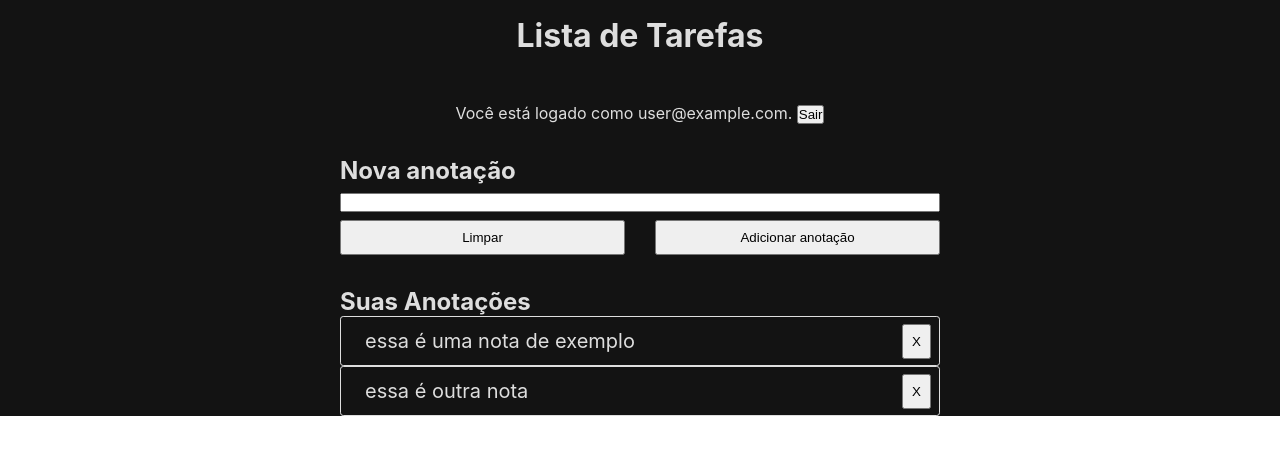
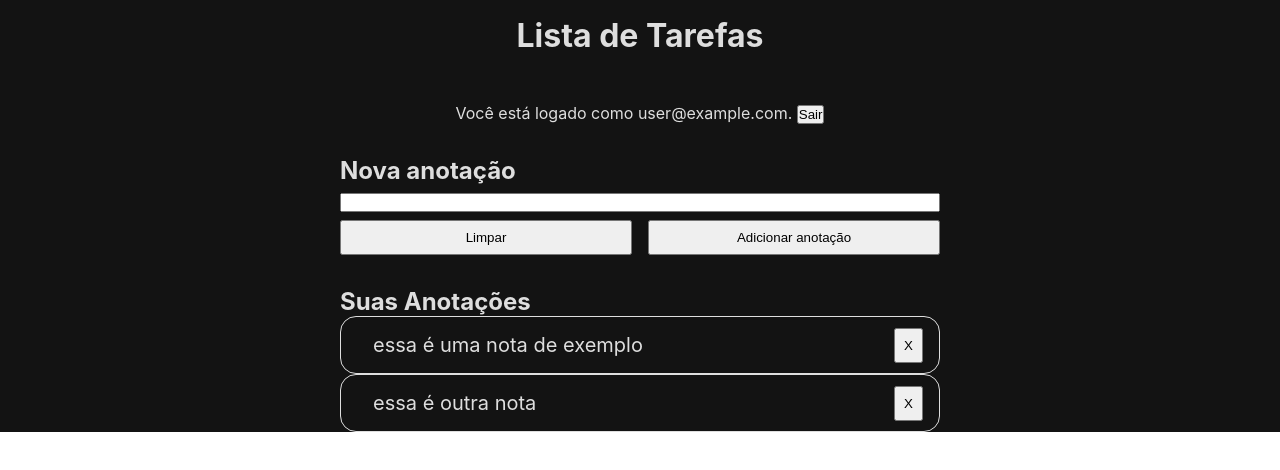
Before and after one commit to menestrel-mkmb/udemy_mat-fraga_notes-fb, a React (Create React App) app in the folder notes-app/: page /notes in a window 1280 px wide. Shown: the top 470 px of the page. Built offline with nearby package versions, Linux system fonts and the light colour scheme; no server answers; sample sign-in values are in the browser's storage.

Commit message:
style btns n note container;

```diff
--- a/notes-app/src/pages/Notes/index.module.css
+++ b/notes-app/src/pages/Notes/index.module.css
@@ -72,7 +72,22 @@ html {
     display: flex;
     flex-direction: row;
     justify-content: space-around;
-    gap: 5%;
+    gap: 1rem;
+}
+
+.note__btn {
+    border: 1px solid #dedede;
+    border-radius: .5rem;
+    background-color: #131313;
+    color: #dedede;
+}
+
+.note__btn:hover {
+    background-color: #dedede;
+    color: #131313;
+
+    cursor: pointer;
+    transition: all 500ms;
 }
 
 .newNote__btn {
@@ -88,7 +103,7 @@ html {
 
 .note {
     border: 1px solid #dedede;
-    border-radius: .2rem;
+    border-radius: 1rem;
 
     display: flex;
     flex-direction: row;
@@ -97,7 +112,7 @@ html {
     align-items: center;
     gap: 1rem;
 
-    padding: .25rem .5rem;
+    padding: .5rem 1rem;
 }
 
 .note__txt {
@@ -109,3 +124,9 @@ html {
 .noteDelete__btn {
     padding: .5rem;
 }
+
+@media screen and (min-width: 1200px) {
+    .allNotes {
+        width: 100%;
+    }
+}
```
